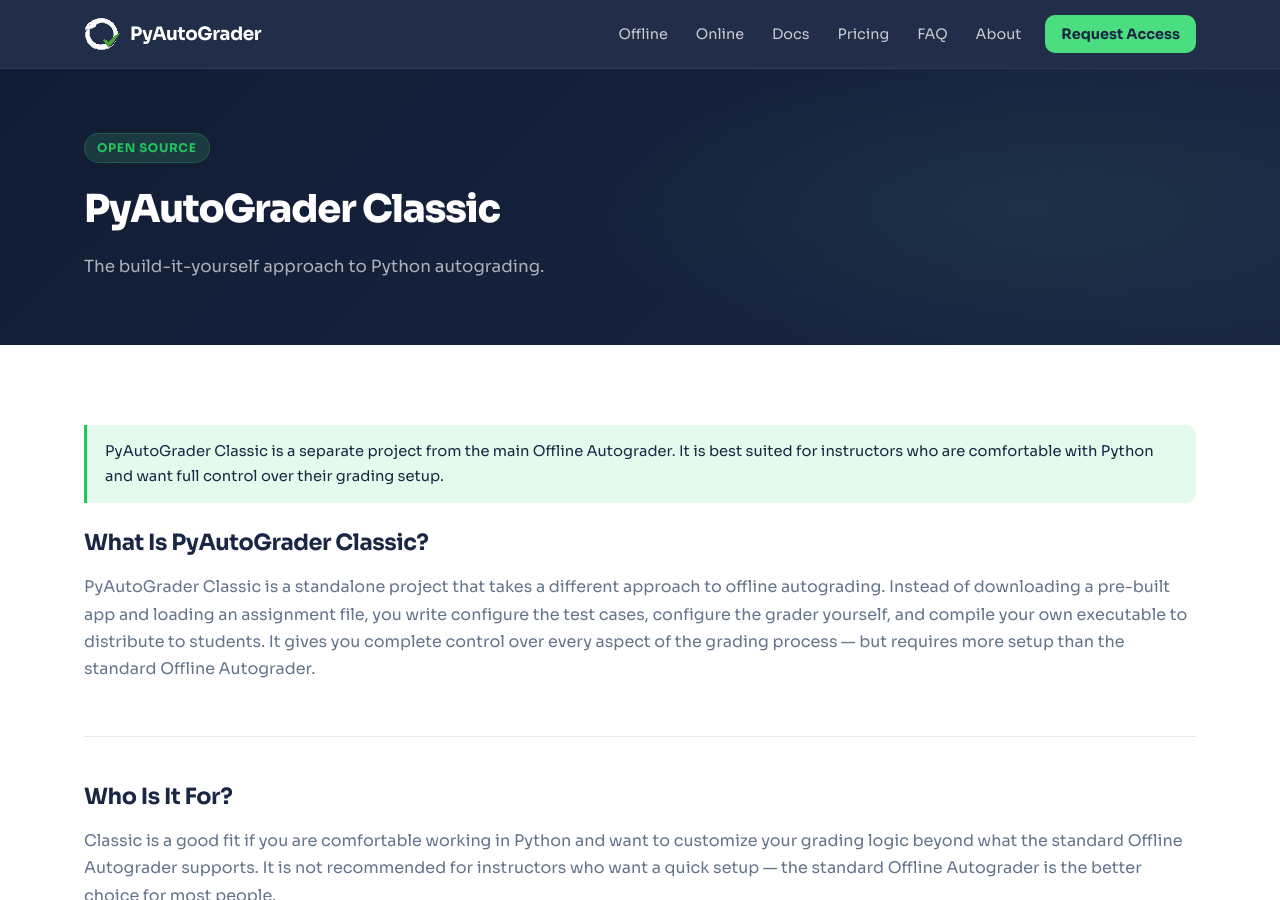
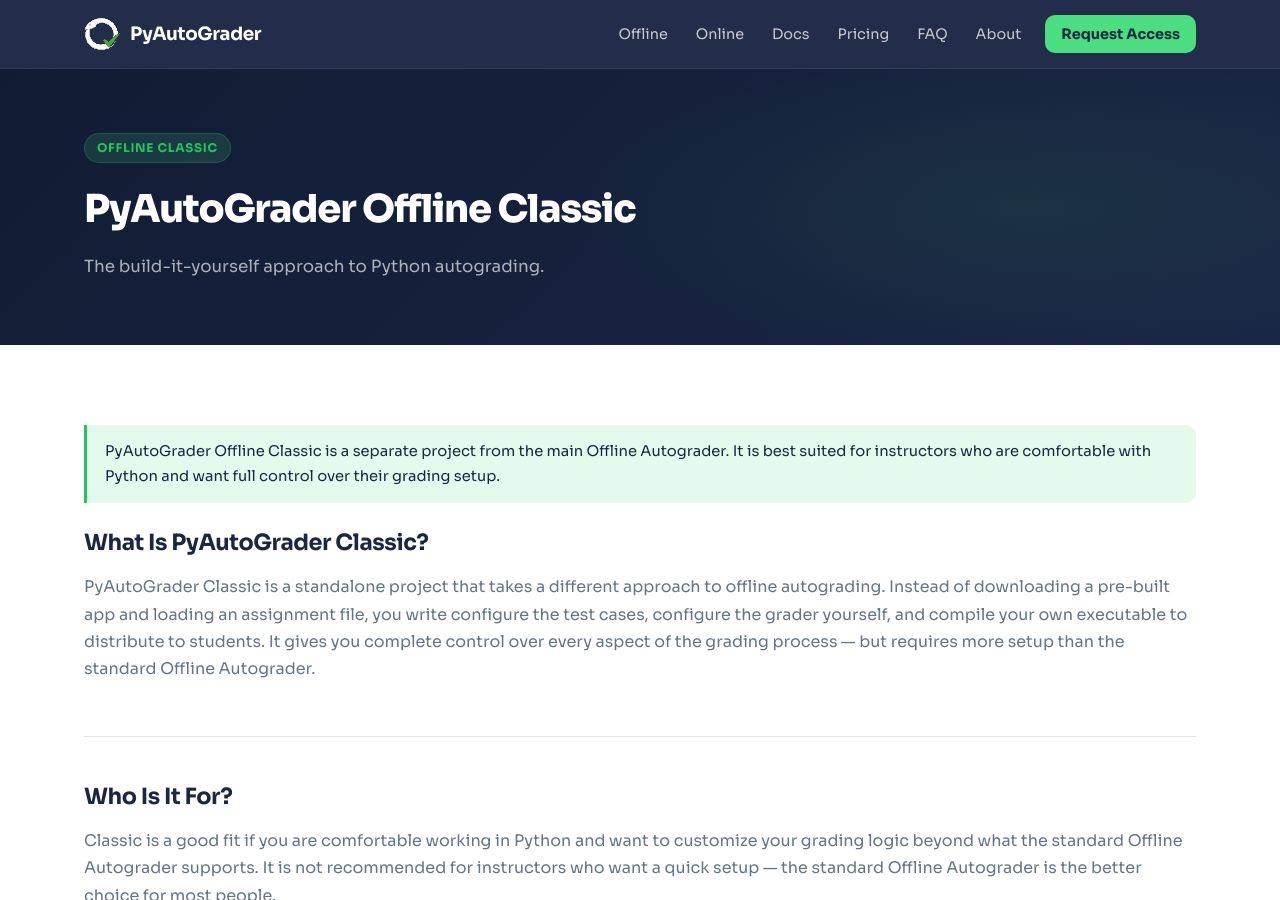
Before and after one commit to PyAutoGrader/pyautograder.github.io, a Jekyll site: the page built from _pages/classic.md, in a window 1280 px wide and 900 px high. Built offline with Jekyll 4.4.1, drawn with Linux system fonts in a browser that asks for light colours.

Commit message:
Update classic.md

```diff
--- a/_pages/classic.md
+++ b/_pages/classic.md
@@ -1,11 +1,11 @@
 ---
 layout: product
-title: PyAutoGrader Classic
+title: PyAutoGrader Offline Classic
 subtitle: The build-it-yourself approach to Python autograding.
 permalink: /classic/
-badge: Open Source
+badge: Offline Classic
 
-notice: PyAutoGrader Classic is a separate project from the main Offline Autograder. It is best suited for instructors who are comfortable with Python and want full control over their grading setup.
+notice: PyAutoGrader Offline Classic is a separate project from the main Offline Autograder. It is best suited for instructors who are comfortable with Python and want full control over their grading setup.
 
 sections:
   - title: What Is PyAutoGrader Classic?
```
